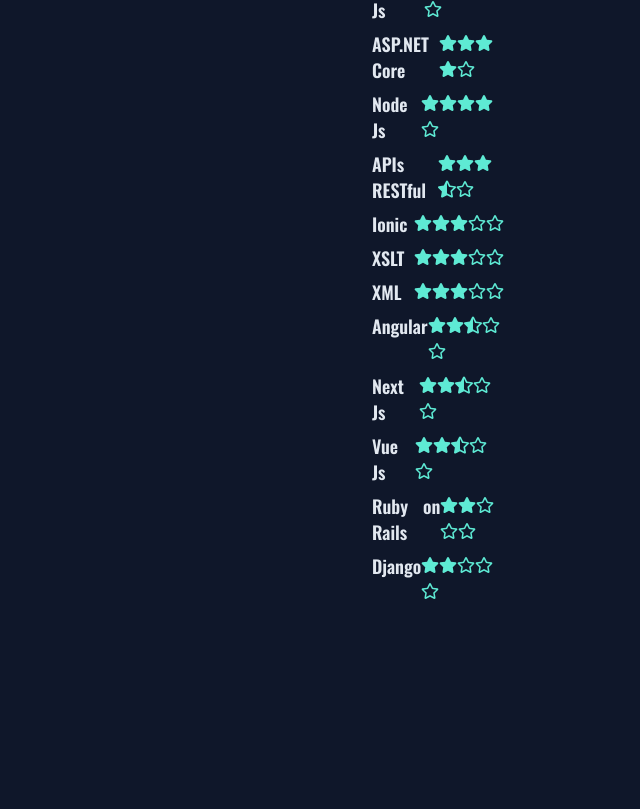
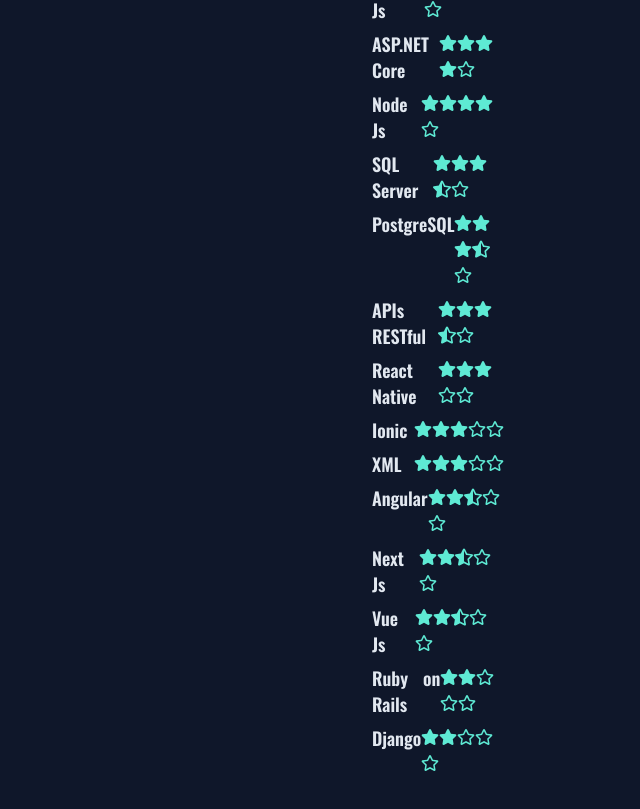
Before and after one commit to Madnolito/My-Portfolio, a React (Create React App) app: page /habilidades in a window 1280 px wide. Shown: the part 1024-1833 px from the top of the page, without its empty margins (640-1280 px from the left). Before the commit the page ends 1757 px from the top, so only its background shows below. Built offline with nearby package versions, Linux system fonts and the light colour scheme.

Commit message:
feat: se añaden habilidades

```diff
--- a/src/Components/CV/Habilidades.tsx
+++ b/src/Components/CV/Habilidades.tsx
@@ -224,6 +224,32 @@
 
           <MotionDiv>
             <div className='skill-description'>
+            SQL Server
+              <div className="star-color">
+                <FaStar />
+                <FaStar />
+                <FaStar />
+                <FaStarHalfAlt />
+                <FaRegStar />
+              </div>
+            </div>
+          </MotionDiv>
+
+          <MotionDiv>
+            <div className='skill-description'>
+           PostgreSQL
+              <div className="star-color">
+                <FaStar />
+                <FaStar />
+                <FaStar />
+                <FaStarHalfAlt />
+                <FaRegStar />
+              </div>
+            </div>
+          </MotionDiv>
+
+          <MotionDiv>
+            <div className='skill-description'>
             APIs RESTful
               <div className="star-color">
                 <FaStar />
@@ -237,7 +263,7 @@
 
           <MotionDiv>
             <div className='skill-description'>
-            Ionic
+            React Native
               <div className="star-color">
                 <FaStar />
                 <FaStar />
@@ -250,7 +276,7 @@
 
           <MotionDiv>
             <div className='skill-description'>
-            XSLT
+            Ionic
               <div className="star-color">
                 <FaStar />
                 <FaStar />
```
